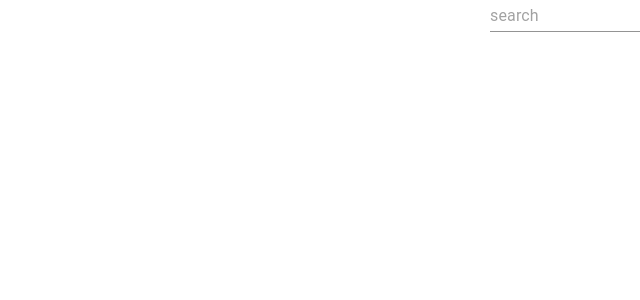
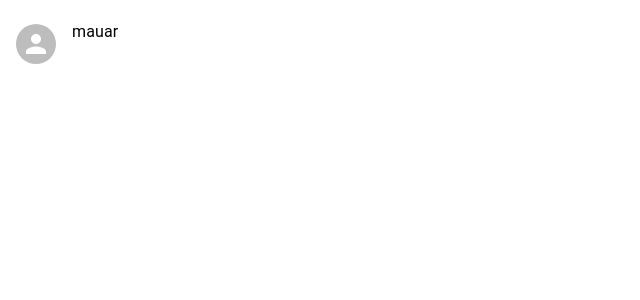
Before and after one commit to mayar-kabaja/github-task, a React (Create React App) app: page / in a window 1280 px wide. Shown: the top 300 px of the page, without its empty margins (0-640 px from the left). Built offline with nearby package versions, Linux system fonts and the light colour scheme.

Commit message:
Create List and Item Component Relates #5

```diff
--- a/src/App.js
+++ b/src/App.js
@@ -1,10 +1,13 @@
 import './App.css';
-import { Input } from './components';
+import { AlignItemsList, Item } from './components';
+
 
 function App() {
   return (
     <div className="App">
-      <Input />
+      <AlignItemsList>
+        <Item login="mauar"/>
+      </AlignItemsList>
     </div>
   );
 }
--- a/src/components/Item/Item.jsx
+++ b/src/components/Item/Item.jsx
@@ -0,0 +1,16 @@
+import { ListItem, ListItemAvatar, Avatar,ListItemText } from '@mui/material';
+import React from 'react';
+function Item({login , avatar}) {
+  return (
+    <ListItem alignItems="flex-start" style={{ cursor: 'pointer'}}>
+        <ListItemAvatar>
+          <Avatar alt="Remy Sharp" src={avatar} />
+        </ListItemAvatar>
+        <ListItemText
+          primary={login}
+        />
+      </ListItem>
+  );
+}
+
+export default Item;
--- a/src/components/List/List.jsx
+++ b/src/components/List/List.jsx
@@ -0,0 +1,6 @@
+import * as React from 'react';
+import { List } from '@mui/material';
+
+export default function AlignItemsList({ children }) {
+  return <List sx={{ maxWidth: 360, bgcolor: 'background.paper' }}>{children}</List>;
+}
--- a/src/components/index.js
+++ b/src/components/index.js
@@ -1,3 +1,5 @@
 import Input from "./Input/Input";
+import Item from "./Item/Item";
+import AlignItemsList from "./List/List";
 
-export { Input }
+export { Input , AlignItemsList , Item }
--- a/src/index.css
+++ b/src/index.css
@@ -11,3 +11,6 @@ code {
   font-family: source-code-pro, Menlo, Monaco, Consolas, 'Courier New',
     monospace;
 }
+.css-hhvo2v-MuiListItem-root{
+  align-items: center;
+}
```
